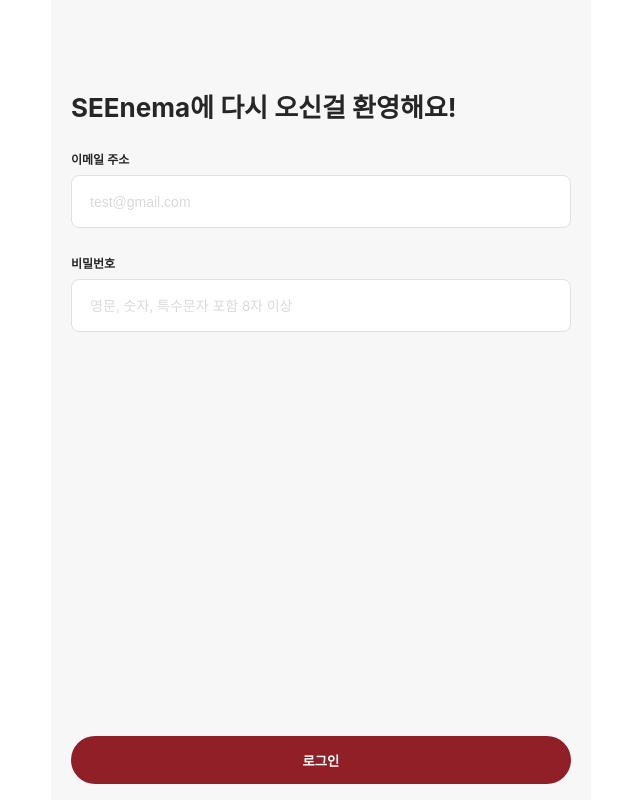
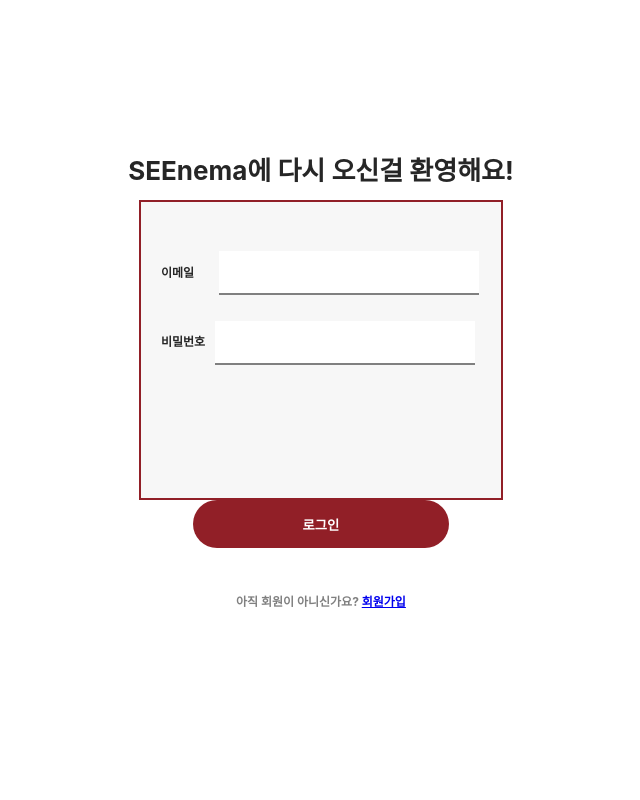
Before and after one commit to SEE-NEMA/front-end, a React (Create React App) app: page / in a window 1280 px wide. Shown: the whole page, without its empty margins (319-959 px from the left). Built offline with nearby package versions, Linux system fonts and the light colour scheme.

Commit message:
로그인 디자인 수정본
* 테두리 추가
* 위치 조정
* 하이퍼링크 추가

```diff
--- a/src/Login/Login.css
+++ b/src/Login/Login.css
@@ -1,16 +1,24 @@
 
+.titleName {
+  text-align:center;
+  margin-top : 150px;
+  font-size: 26px;
+  font-weight: 700;
+  color: #262626;
+}
 
 .page {
     position : absolute;
-    top: 0;
-    bottom: 0;
-    width: 50%;
+    top: 200px;
+    bottom: 300px;
+    width: 25%;
     max-width: 500px;
     padding: 0 20px;
 
     left: 50%;
     transform: translate(-50%, 0);
 
+    border: 2px solid #911F27;
     background-color: #F7F7F7;
 
     overflow: hidden;
@@ -18,6 +26,7 @@
     display:flex;
     flex-direction: column;
   }
+
 
   .titleWrap {
     margin-top : 87px;
@@ -50,12 +59,27 @@
     border : 1px solid #911F27;
   }
 
-  .input {
-    width : 100%;
+  .idinput {
+    margin-left:25px;
+    width : 80%;
+    margin-top:23px;
     outline : none;
     border : none;
-    height : 17px;
+    border-bottom: 2px solid gray;
+    height : 40px;
     font-size : 14px;
+    font-weight : 400;
+  }
+
+  .passwordinput {
+    margin-left:10px;
+    width : 80%;
+    margin-top:10px;
+    outline : none;
+    border : none;
+    border-bottom: 2px solid gray;
+    height : 40px;
+    font-size : 12px;
     font-weight : 400;
   }
 
@@ -64,7 +88,17 @@
   }
 
   .bottomButton {
-    width: 100%;
+    position : absolute;
+    top: 500px;
+    bottom: 200px;
+    width: 50%;
+    max-width: 500px;
+    padding: 0 20px;
+
+    left: 50%;
+    transform: translate(-50%, 0);
+
+    width: 20%;
     height : 48px;
     border : none;
     font-weight: 700;
@@ -72,5 +106,14 @@
     border-radius : 64px;
     color : white;
     margin-bottom : 16px;
+
     cursor : pointer;
+    text-align: center;
   }
+
+  .QuestionText {
+    text-align: center;
+    margin-top : 405px;
+    font-size: 12px;
+    color:gray;
+  }
--- a/src/Login/Login.js
+++ b/src/Login/Login.js
@@ -4,41 +4,36 @@
 function Login () {
     return (
 
-<div className="page">
+    <div>
+    <h4 className="titleName">SEEnema에 다시 오신걸 환영해요!</h4>
 
-
-    <div className="titleWrap">
-    SEEnema에 다시 오신걸 환영해요!
-    </div>
+    <div className="page">
 
     <div className="contentWrap">
-        <div className="inputTitle">
-        이메일 주소</div>
-            <div className="inputWrap">
-                <input className="input"
-                placeholder = "test@gmail.com" />
+
+        <label className="inputTitle">
+        이메일</label>
+        <input className="idinput" />
+
+        <p></p>
+
+        <label style={{marginTop : "26px" }} className="inputTitle">
+        비밀번호</label>
+        <input className="passwordinput"/>
+
+        </div>
     </div>
-
-    <div className="errorMessageWrap">
-    </div>
-
-    <div style={{marginTop : "26px" }} className="inputTitle">
-        비밀번호</div>
-        <div className="inputWrap">
-            <input className="input"
-            placeholder = "영문, 숫자, 특수문자 포함 8자 이상"/>
-    </div>
-
-    <div className="errorMessageWrap">
-    </div>
-
-  </div>
 
     <div>
         <button className="bottomButton">
             로그인
         </button>
     </div>
+
+    <h3 className="QuestionText">
+        아직 회원이 아니신가요?  <a href="회원가입">회원가입</a>
+    </h3>
+
 </div>
 ) }
 
```
